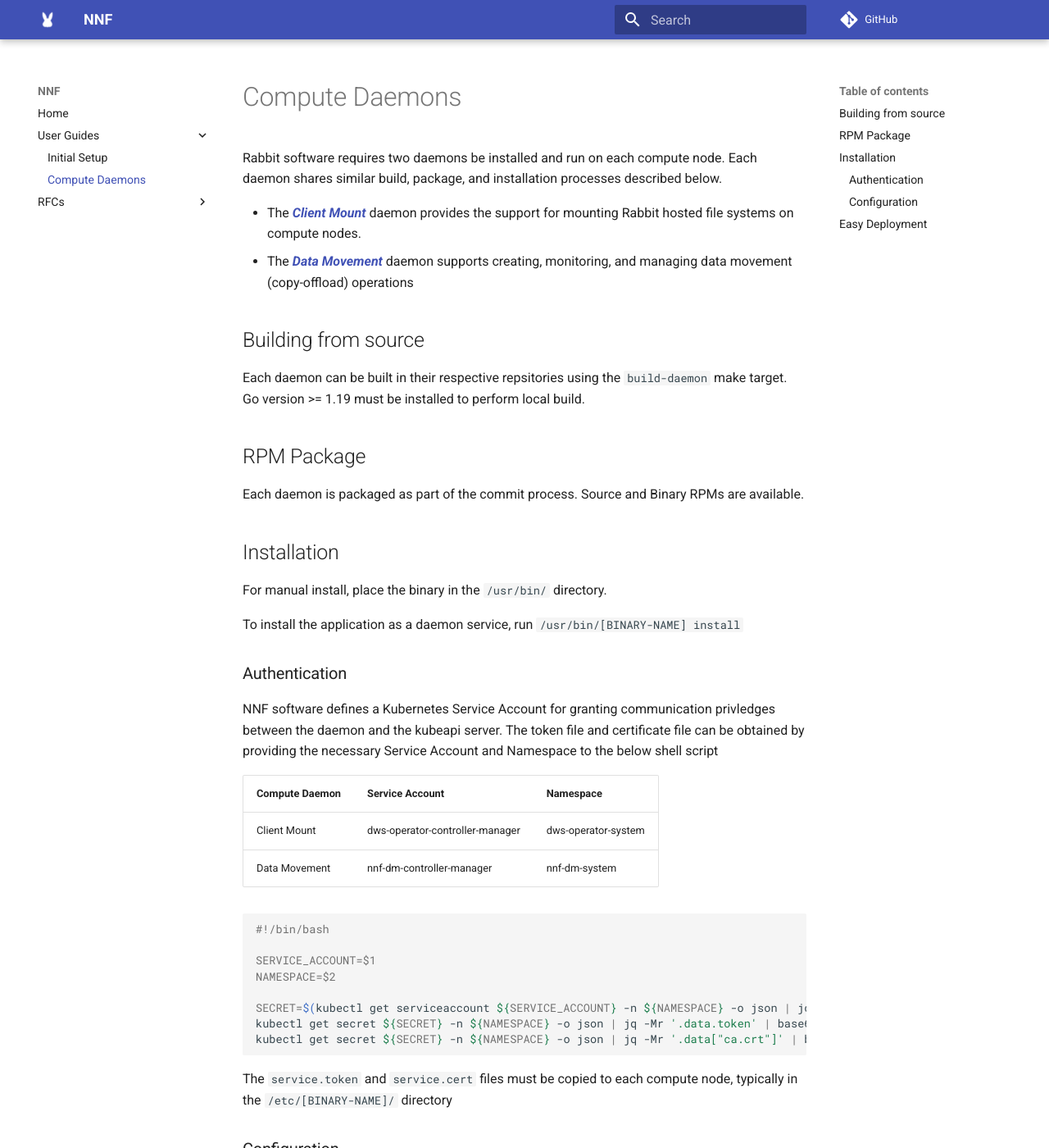
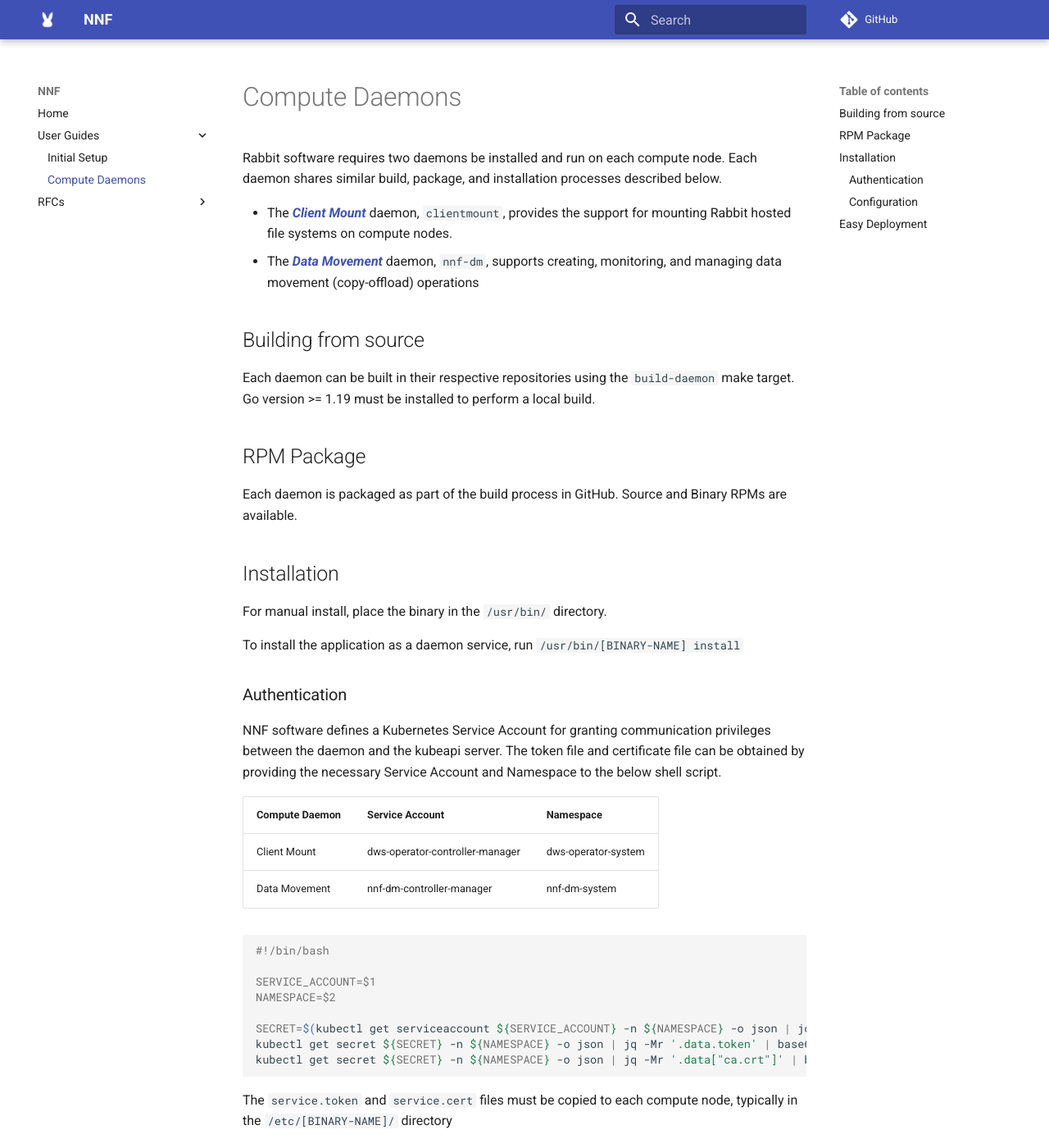
Before and after one commit to NearNodeFlash/NearNodeFlash.github.io, an MkDocs documentation site: the page built from docs/guides/compute-daemons/readme.md, in a window 1280 px wide and 1400 px high. Shown: the whole window at 82% size. Built offline with MkDocs 1.6.1 and Material for MkDocs 9.7.7, drawn with Linux system fonts in a browser that asks for light colours; comment, search, counter and statistics services are not loaded; some of the changed text lies outside the part shown.

Commit message:
address review comments
Signed-off-by: Nate Roiger <nate.roiger@hpe.com>

````diff
--- a/docs/guides/compute-daemons/readme.md
+++ b/docs/guides/compute-daemons/readme.md
@@ -7,17 +7,16 @@
 
 Rabbit software requires two daemons be installed and run on each compute node. Each daemon shares similar build, package, and installation processes described below.
 
-- The [***Client Mount***](https://github.com/HewlettPackard/dws/tree/master/mount-daemon) daemon provides the support for mounting Rabbit hosted file systems on compute nodes.
-- The [***Data Movement***](https://github.com/NearNodeFlash/nnf-dm/tree/master/daemons/compute) daemon supports creating, monitoring, and managing data movement (copy-offload) operations
-
+- The [***Client Mount***](https://github.com/HewlettPackard/dws/tree/master/mount-daemon) daemon, `clientmount`, provides the support for mounting Rabbit hosted file systems on compute nodes.
+- The [***Data Movement***](https://github.com/NearNodeFlash/nnf-dm/tree/master/daemons/compute) daemon, `nnf-dm`, supports creating, monitoring, and managing data movement (copy-offload) operations
 
 ## Building from source
 
-Each daemon can be built in their respective repsitories using the `build-daemon` make target. Go version >= 1.19 must be installed to perform local build.
+Each daemon can be built in their respective repositories using the `build-daemon` make target. Go version >= 1.19 must be installed to perform a local build.
 
 ## RPM Package
 
-Each daemon is packaged as part of the commit process. Source and Binary RPMs are available.
+Each daemon is packaged as part of the build process in GitHub. Source and Binary RPMs are available.
 
 ## Installation
 
@@ -27,7 +26,7 @@
 
 ### Authentication
 
-NNF software defines a Kubernetes Service Account for granting communication privledges between the daemon and the kubeapi server. The token file and certificate file can be obtained by providing the necessary Service Account and Namespace to the below shell script
+NNF software defines a Kubernetes Service Account for granting communication privileges between the daemon and the kubeapi server. The token file and certificate file can be obtained by providing the necessary Service Account and Namespace to the below shell script.
 
 | Compute Daemon | Service Account | Namespace |
 | -------------- | --------------- | --------- |
@@ -51,20 +50,20 @@
 
 Installing the daemon will create a default configuration located at `/etc/systemd/system/[BINARY-NAME].service`
 
-The arguments for execution that can be applied to the service definition or as an override file.
+The command line arguements can be provided to the service definition or as an override file.
 
 | Argument | Definition |
 | -------- | ---------- |
 | `--kubernetes-service-host=[ADDRESS]` | The IP address or DNS entry of the kubeapi server |
-| `--kubernetes-service-port=[PORT]` | The listening port of the kubeapi servier |
+| `--kubernetes-service-port=[PORT]` | The listening port of the kubeapi server |
 | `--service-token-file=[PATH]` | Location of the service token file |
 | `--service-cert-file=[PATH]` | Location of the service certificate file |
 | `--node-name=[COMPUTE-NODE-NAME]` | Name of this compute node as described in the System Configuration |
 | `--nnf-node-name=[RABBIT-NODE-NAME]` | Name of the rabbit node connected to this compute node as described in the System Configuration |
 
-For example
+For example:
 
-```text title="cat /etc/systemd/system/nnf-dm.service"
+```conf title="cat /etc/systemd/system/nnf-dm.service"
 [Unit]
 Description=Near-Node Flash (NNF) Data Movement Service
 
@@ -86,4 +85,4 @@
 
 ## Easy Deployment
 
-The nnf-deploy `install` command can be used to run the daemons on a system's set of compute nodes. This option will compile the latest daemon binaries, retrieve the service token and certificates, and will copy and install the daemon's on each of the compute nodes. Refer to the [nnf-deploy](https://github.com/NearNodeFlash/nnf-deploy) repsitory for details.
+The nnf-deploy tool's `install` command can be used to run the daemons on a system's set of compute nodes. This option will compile the latest daemon binaries, retrieve the service token and certificates, and will copy and install the daemons on each of the compute nodes. Refer to the [nnf-deploy](https://github.com/NearNodeFlash/nnf-deploy) repository and run `nnf-deploy install --help` for details.
````
Also changed, not shown: other parts of docs/guides/compute-daemons/readme.md (+1 -1 lines).
